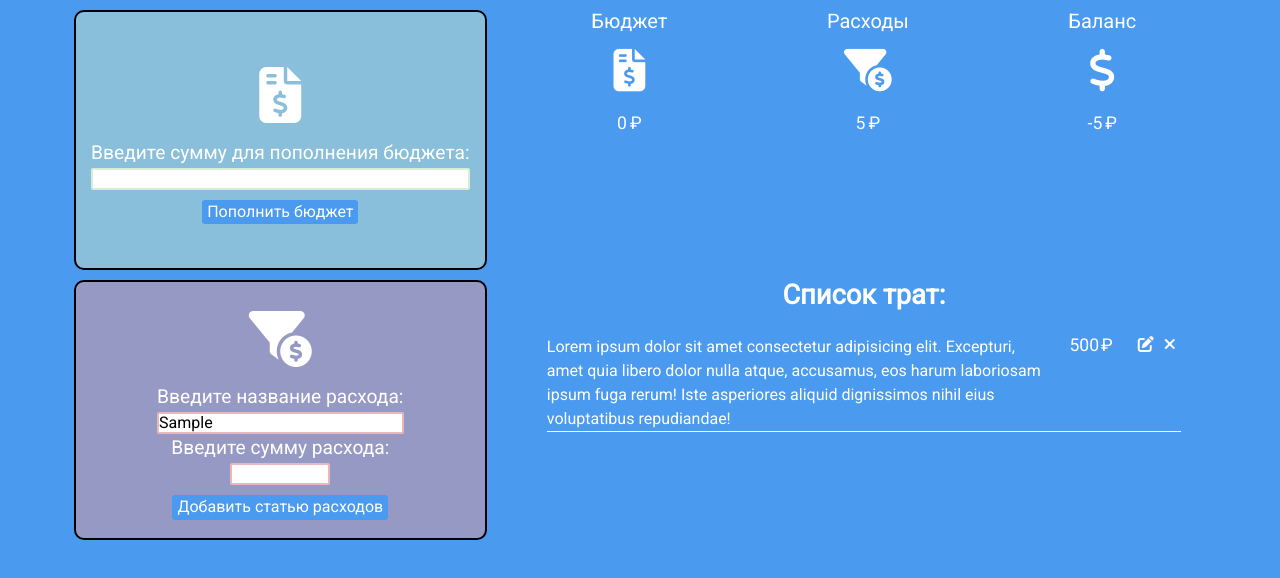
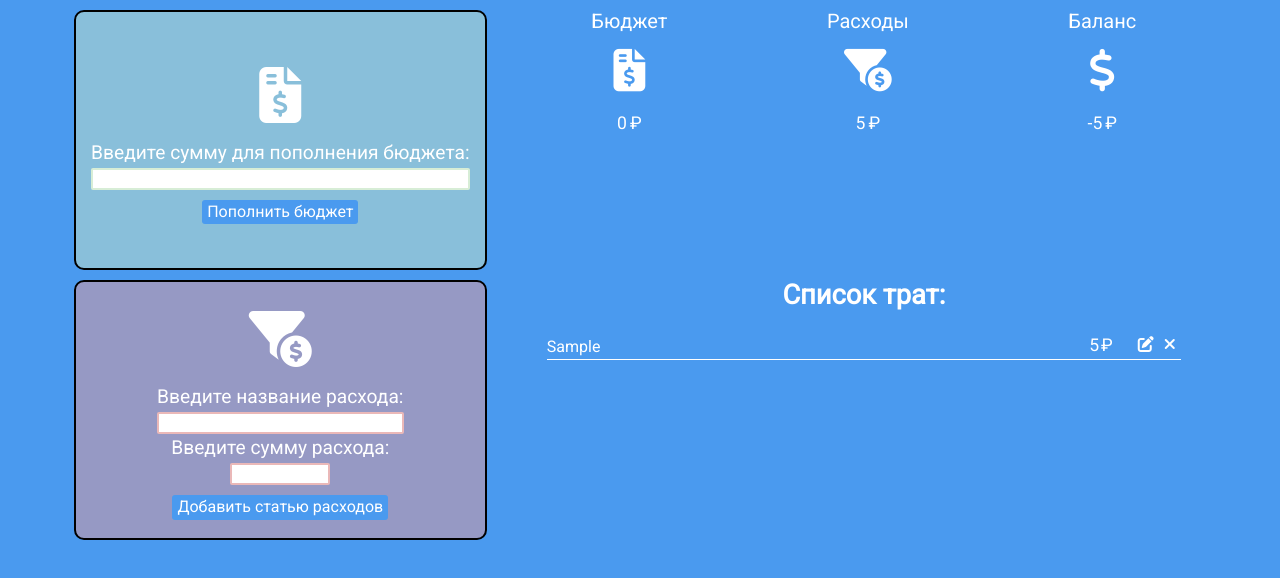
Before and after one commit to trooffEE/small-projects, a plain HTML site: page budged app/index.html in a window 1280 px wide. Both pictures are taken after typing "Sample", "5" into the empty fields and a click on the button "Добавить статью расходов". Shown: the part 110-688 px from the top of the page. Drawn offline with nearby package versions, Linux system fonts and the light colour scheme.

Commit message:
begin working with adding items

```diff
--- a/budged app/index.html
+++ b/budged app/index.html
@@ -65,15 +65,6 @@
       <h2 class="consumption-list__title">Список трат: </h2>
       <ul class="consumption-list__list">
 
-        <li class="consumption-list__list-item">
-          <p class="description">Lorem ipsum dolor sit amet consectetur adipisicing elit. Excepturi, amet quia libero dolor nulla atque, accusamus, eos harum laboriosam ipsum fuga rerum! Iste asperiores aliquid dignissimos nihil eius voluptatibus repudiandae!</p>
-          <div class="settings">
-            <span class="consumption-list-item">500</span>
-            <button type="button" class="btn-edit"><i class="fas fa-edit"></i></button>
-            <button type="button" class="btn-delete"><i class="fas fa-times"></i></button>
-          </div>
-        </li>
-
       </ul>
     </div>
   </div>
--- a/budged app/main.js
+++ b/budged app/main.js
@@ -28,11 +28,40 @@ class UI {
 
     submitConsumptionForm() {
         const value = this.consumptionInputValue.value;
+        const title = this.consumptionInputName.value;
         if (value > 0 && value != "") {
             this.consumptionValue.textContent = +this.consumptionValue.textContent + (+value);
+            this.consumptionInputName.value = "";
             this.consumptionInputValue.value = "";
+
+            let amount = parseInt(value);
+            const expense = {
+                id: this.itemID,
+                title: title,
+                amount: amount
+            }
+
+            this.itemID++;
+            this.itemList.push(expense);
+            this.addExpense(expense);
             this.showBallance();
-        }
+
+        } else console.log("Somethnig went wrong!");
+    }
+
+    addExpense(expense) {
+        const list = this.consumptionList;
+        const li = document.createElement('li');
+        li.classList.add("consumption-list__list-item");
+        li.innerHTML = `
+        <p class="description">${expense.title}</p>
+          <div class="settings">
+            <span class="consumption-list-item">${expense.amount}</span>
+            <a href="#" class="btn-edit" data-id="${expense.id}"><i class="fas fa-edit"></i></a>
+            <a href="#" class="btn-delete" data-id="${expense.id}"><i class="fas fa-times"></i></a>
+          </div>
+        `;
+        list.appendChild(li);
     }
 
     showBallance() {
@@ -45,7 +74,6 @@ class UI {
 
         return +budgetValue - (+consumptionValue);
     }
-
 
 }
 
```
